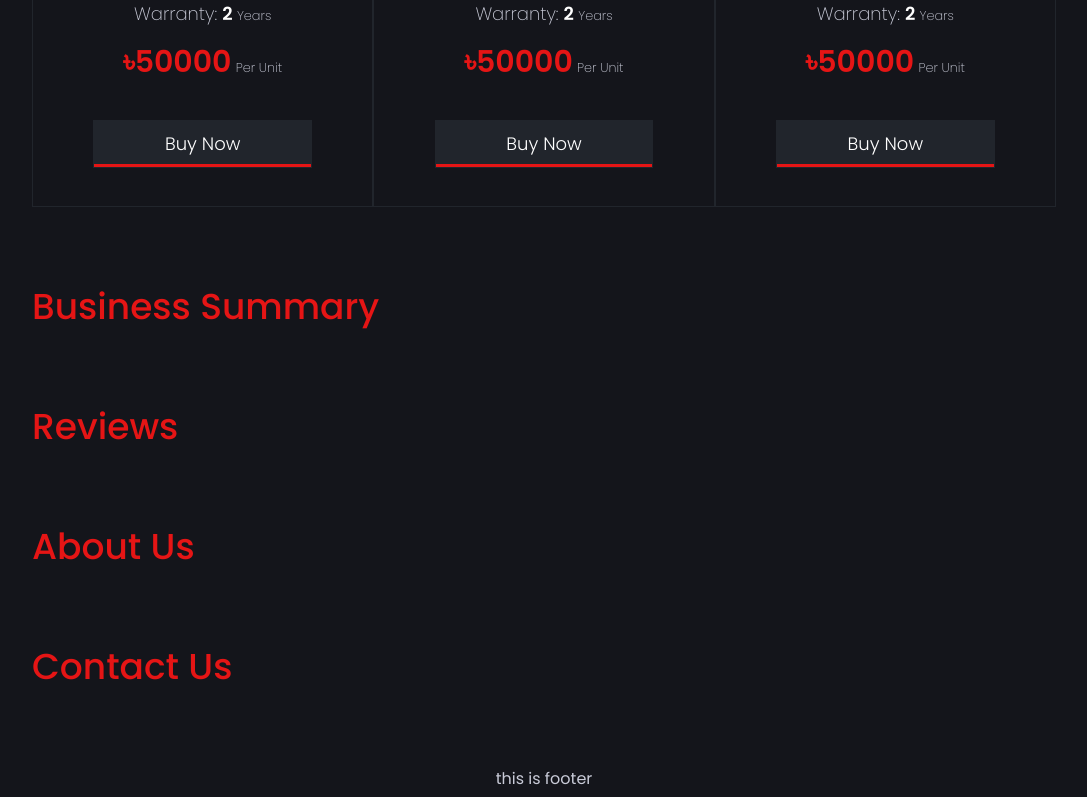
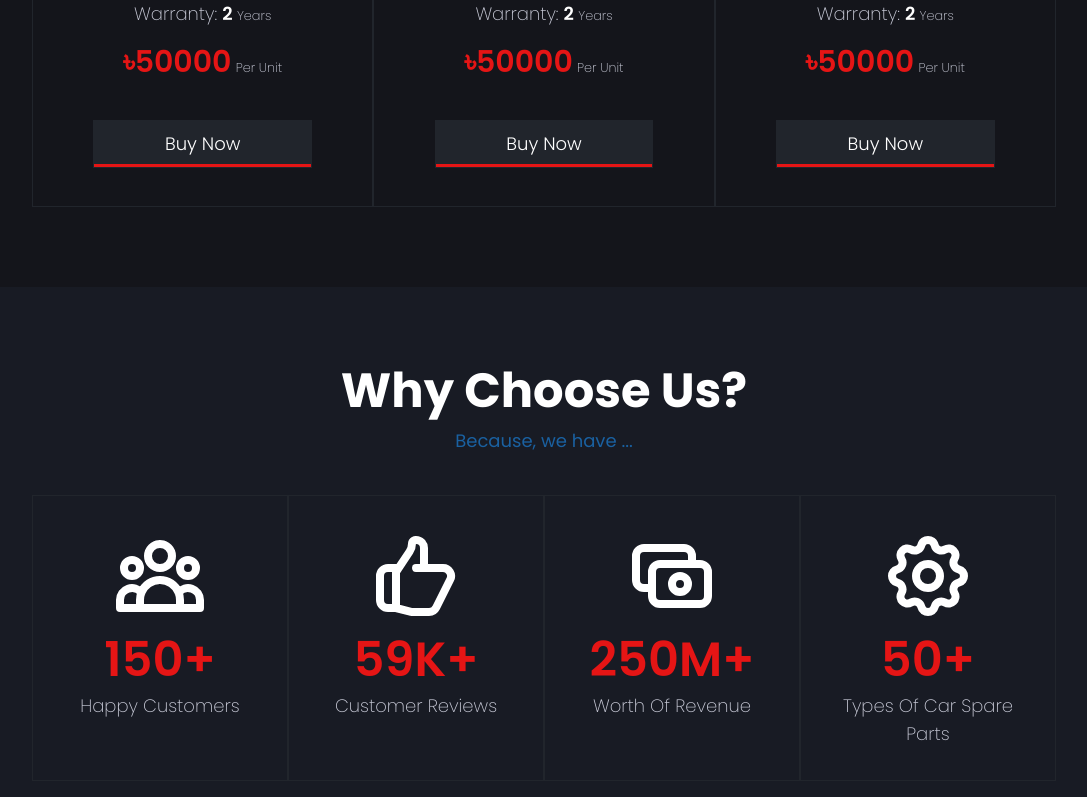
Before and after one commit to mjaumi/phero-assignment12-cars-arena-client-side, a React (Create React App) app: page / in a window 1280 px wide. Shown: the part 2000-2797 px from the top of the page, without its empty margins (96-1183 px from the left). Built offline with nearby package versions, Linux system fonts and the light colour scheme.

Commit message:
business summary component done

```diff
--- a/package.json
+++ b/package.json
@@ -3,6 +3,7 @@
   "version": "0.1.0",
   "private": true,
   "dependencies": {
+    "@heroicons/react": "^1.0.6",
     "@testing-library/jest-dom": "^5.16.4",
     "@testing-library/react": "^13.2.0",
     "@testing-library/user-event": "^13.5.0",
--- /dev/null
+++ b/public/summaryData.json
@@ -0,0 +1,25 @@
+[
+    {
+        "_id": 1,
+        "name": "Happy Customers",
+        "value": 150
+    },
+
+    {
+        "_id": 2,
+        "name": "Customer Reviews",
+        "value": 59
+    },
+
+    {
+        "_id": 3,
+        "name": "Worth Of Revenue",
+        "value": 250
+    },
+
+    {
+        "_id": 4,
+        "name": "Types Of Car Spare Parts",
+        "value": 50
+    }
+]
--- a/src/Pages/Home/BusinessSummary/BusinessSummary.js
+++ b/src/Pages/Home/BusinessSummary/BusinessSummary.js
@@ -1,9 +1,33 @@
-import React from 'react';
+import React, { useEffect, useState } from 'react';
+import Summary from '../Summary/Summary';
 
 const BusinessSummary = () => {
+    // integration of react hooks
+    const [summary, setSummary] = useState([]);
+
+    // fetching the summary data
+    useEffect(() => {
+        fetch('summaryData.json')
+            .then(res => res.json())
+            .then(data => setSummary(data));
+    }, []);
+
+    // rendering business summary component here
     return (
-        <section className='my-20 w-[95%] md:w-4/5 mx-auto'>
-            <h2 className='md:text-left text-4xl font-medium text-primary'>Business Summary</h2>
+        <section className='bg-base-200 py-20'>
+            <div className='w-[95%] md:w-4/5 mx-auto'>
+                <h2 className='text-3xl md:text-5xl text-neutral font-bold md:mb-3'>Why Choose Us?</h2>
+                <p className='text-secondary md:text-lg'>Because, we have ...</p>
+                <div className='grid grid-cols-1 md:grid-cols-4 mt-10'>
+                    {
+                        summary.map((sumData, index) => <Summary
+                            key={sumData._id}
+                            index={index}
+                            data={sumData}
+                        />)
+                    }
+                </div>
+            </div>
         </section>
     );
 };
--- a/src/Pages/Home/SparePart/SparePart.js
+++ b/src/Pages/Home/SparePart/SparePart.js
@@ -5,6 +5,7 @@ const SparePart = ({ part }) => {
     // destructuring the props
     const { name, img, price, minimumOrderQuantity, availableQuantity, warranty } = part;
 
+    // rendering spare part card component here
     return (
         <div className='px-6 py-8 border border-accent'>
             <div className='w-[90%] mx-auto'>
--- /dev/null
+++ b/src/Pages/Home/Summary/Summary.js
@@ -0,0 +1,42 @@
+import React, { useEffect, useRef, useState } from 'react';
+import { UserGroupIcon, ThumbUpIcon, CashIcon, CogIcon } from '@heroicons/react/outline';
+import useOnScreen from '../../../hooks/useOnScreen';
+
+const Summary = ({ data, index }) => {
+    // destructuring the props
+    const { name, value } = data;
+
+    // integration of react hooks
+    const [counter, setCounter] = useState(0);
+    const isOnScreenRef = useRef();
+
+    // integration of custom hooks
+    const isVisible = useOnScreen(isOnScreenRef);
+
+    // counting up to the summary value
+    useEffect(() => {
+        const intervalId = setInterval(() => {
+            if (isVisible) {
+                if (counter < value) {
+                    setCounter(counter + 1);
+                }
+            }
+        }, value > 100 ? 5 : 10);
+
+        return () => clearInterval(intervalId);
+    }, [isVisible, counter, value]);
+
+    // rendering summary card component here
+    return (
+        <div className='border border-accent px-6 py-8'>
+            {index === 0 && <UserGroupIcon className='h-24 w-24 mx-auto mb-3 text-neutral' />}
+            {index === 1 && <ThumbUpIcon className='h-24 w-24 mx-auto mb-3 text-neutral' />}
+            {index === 2 && <CashIcon className='h-24 w-24 mx-auto mb-3 text-neutral' />}
+            {index === 3 && <CogIcon className='h-24 w-24 mx-auto mb-3 text-neutral' />}
+            <h2 ref={isOnScreenRef} className='text-5xl font-semibold mb-2 text-primary'>{counter}{index === 1 && 'K+'}{index === 2 && 'M+'}{(index === 0 || index === 3) && '+'}</h2>
+            <p className='text-lg font-extralight'>{name}</p>
+        </div>
+    );
+};
+
+export default Summary;
--- a/src/Pages/Shared/Header/Header.js
+++ b/src/Pages/Shared/Header/Header.js
@@ -5,7 +5,7 @@ const Header = () => {
 
     // rendering header component here
     return (
-        <header className='bg-base-300 py-3 bg-opacity-70 sticky top-0 -mb-[90px] z-[99999]'>
+        <header className='bg-base-300 py-3 bg-opacity-70 sticky top-0 -mb-[90px] z-[99999] backdrop-blur-[6px]'>
             <nav className='w-full md:w-4/5 mx-auto'>
                 <div className='navbar p-0'>
                     <div className='navbar-start'>
@@ -24,9 +24,10 @@ const Header = () => {
                         <Link to='/' className='btn btn-ghost normal-case text-lg font-extralight'>Cars <span className='text-3xl font-bold text-primary'>Arena</span></Link>
                     </div>
                     <div className='navbar-end hidden lg:flex'>
-                        <ul className='menu menu-horizontal p-0 mr-5'>
+                        <ul className='menu menu-horizontal p-0 mr-5 text-neutral text-lg font-extralight'>
                             <li><Link to='/'>Home</Link></li>
                             <li><Link to='/blogs'>Blogs</Link></li>
+                            <li><Link to='/myPortfolio'>My Portfolio</Link></li>
                         </ul>
                         <Link to='/login' className='btn btn-secondary btn-md rounded-none text-neutral'>Log In</Link>
                     </div>
--- /dev/null
+++ b/src/hooks/useOnScreen.js
@@ -0,0 +1,17 @@
+import { useEffect, useState } from "react";
+
+const useOnScreen = ref => {
+    // integration of react hooks
+    const [isIntersecting, setIntersecting] = useState(false);
+
+    useEffect(() => {
+        // using observer object
+        const observer = new IntersectionObserver(([entry]) => setIntersecting(entry.isIntersecting));
+        observer.observe(ref.current);
+        return () => { observer.disconnect() };
+    }, [ref]);
+
+    return isIntersecting;
+}
+
+export default useOnScreen;
```
Also changed, not shown: 1 other file (tests, documents, lock files or other folders).
